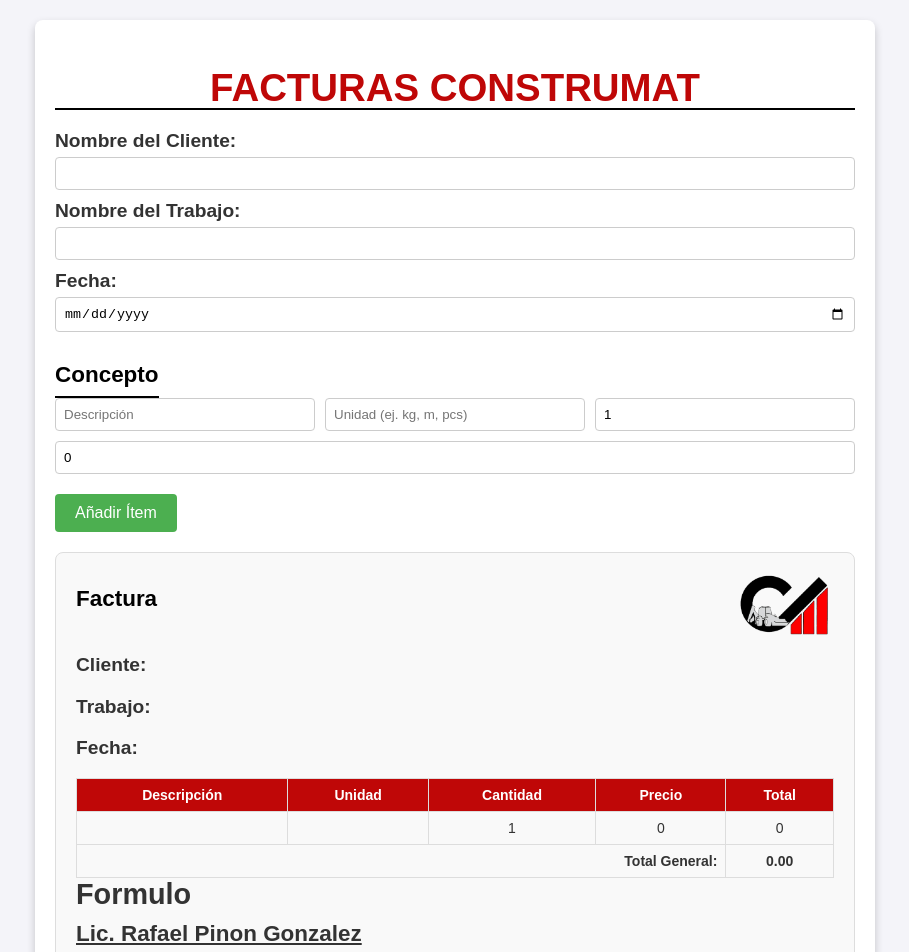
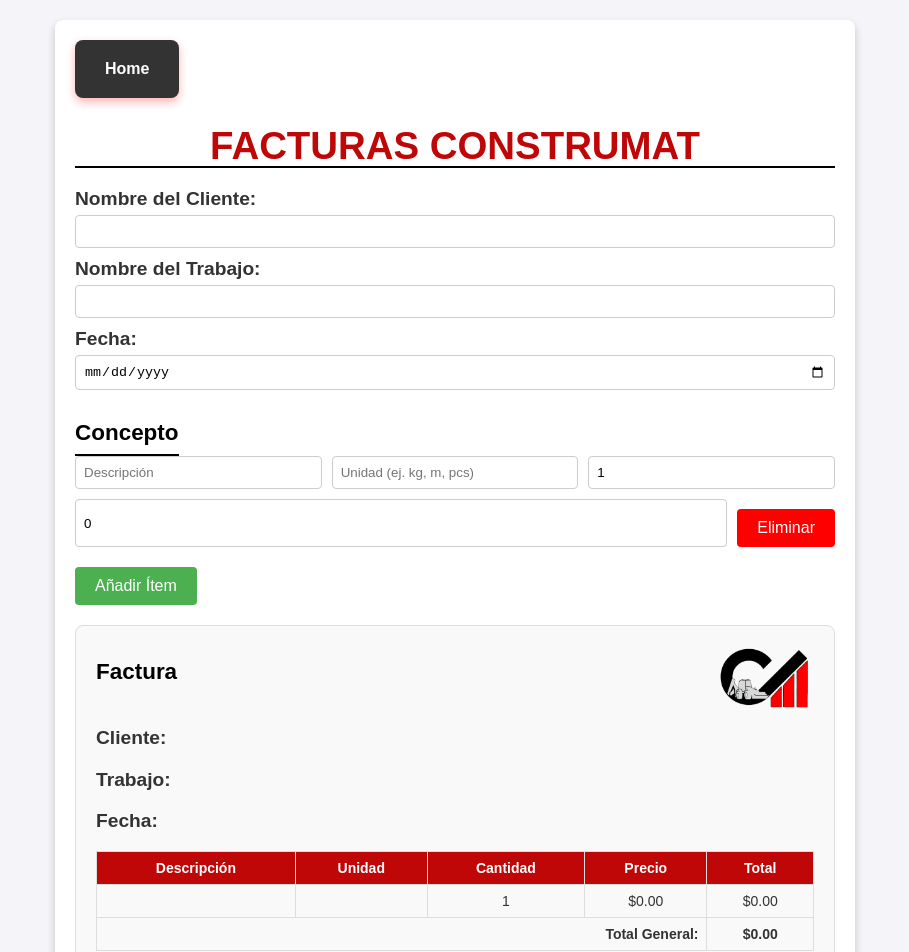
Before and after one commit to Rafa-Pinon/construmat, a React (Vite) app: page /factura in a window 1280 px wide. Shown: the top 952 px of the page, without its empty margins (185-1094 px from the left). Built offline with nearby package versions, Linux system fonts and the light colour scheme.

Commit message:
cambios estilos y funciones

```diff
--- a/src/App.css
+++ b/src/App.css
@@ -1,17 +1,23 @@
-/* Contenedor principal para centrar todo */
+/* Aplicar box-sizing globalmente para asegurar un cálculo correcto del tamaño */
+* {
+  box-sizing: border-box;
+}
+
 body {
   margin: 0px;
   background-color: grey;
 }
+
+/* Contenedor principal */
 .header {
   display: flex;
-  flex-direction: column; /* Apilar los elementos (título y logo) verticalmente */
-  justify-content: flex-start; /* Alinear al inicio (parte superior) */
+  flex-direction: column;
+  justify-content: flex-start;
   align-items: center;
   background-color: grey;
-  height: 100vh; /* Ocupa el 100% de la altura de la pantalla */
-  padding-top: 20px; /* Espacio adicional en la parte superior */
-  box-sizing: border-box; /* Incluye padding en el cálculo del tamaño */
+  height: 100vh;
+  padding-top: 20px;
+  box-sizing: border-box; /* Asegurar que el padding esté incluido en el tamaño */
 }
 
 /* Estilos para el título */
@@ -19,72 +25,76 @@
   text-align: center;
   font-size: 200%;
   color: black;
-  margin-bottom: -30px; /* Espacio entre el título y el logo */
+  margin-bottom: -30px;
 }
 
 /* Estilo para el logo */
+.logoa {
+  margin-top: 50px;
+
+}
 .logoa img {
-  width: 550px; /* Tamaño grande del logo para pantallas grandes */
+  width: 100%;
+  max-width: 550px; /* Máximo tamaño para pantallas grandes */
   height: auto;
-  margin-bottom: 30px; /* Espacio entre el logo y los botones */
+  margin-bottom: 30px;
 }
 
 /* Contenedor para los botones */
 .button-container {
   display: flex;
-  width: 99%; /* Los botones ocuparán todo el ancho */
-  gap: 30px; /* Espacio entre los botones */
-  padding: 0 20px; /* Márgenes laterales para los botones */
-  flex-direction: row; /* Los botones están en fila por defecto */
-  position: absolute;
-  bottom: 0; /* Coloca los botones en la parte inferior en pantallas grandes */
+  width: 99%;
+  gap: 30px;
+  padding: 0 20px;
+  flex-direction: row;
+  margin-top: 5%;
+  /* position: absolute; */
+  /* bottom: 0; */
 
 }
 
 /* Estilos para los botones */
 .factura-button,
 .corte-button {
-  flex: 1; /* Hace que cada botón ocupe el mismo espacio */
-  background-color: #333; /* Fondo oscuro */
+  flex: 1;
+  background-color: #333;
   color: white;
   border: none;
-  height: 50vh; /* Altura del 50% de la pantalla */
-  font-size: 100px;
+  height: 20vh; /* Ajuste de la altura de los botones */
+  font-size: 3rem; /* Tamaño de fuente más pequeño para pantallas grandes */
   font-weight: bold;
   cursor: pointer;
   transition: all 0.3s ease;
   text-align: center;
-  border-radius: 8px; /* Borde redondeado */
+  border-radius: 8px;
+  box-shadow: 0 10px 30px rgba(255, 0, 0, 0.3); /* Sombra rojiza sutil */
 }
 
 .factura-button:hover,
 .corte-button:hover {
-  background-color: #e60000; /* Rojo cuando pasa el mouse */
+  background-color: #e60000;
 }
 
 .factura-button:active,
 .corte-button:active {
-  background-color: #b30000; /* Rojo más oscuro cuando es presionado */
+  background-color: #b30000;
 }
 
 /* Media Queries */
 
 /* Para pantallas pequeñas (teléfonos) */
-/* Media Queries */
-
-/* Para pantallas pequeñas (teléfonos) */
 @media (max-width: 767px) {
   body {
-    background-color: grey; /* Asegura que el fondo sea gris */
+    background-color: grey;
     overflow: hidden; /* Evita el desplazamiento */
   }
 
   .header {
-    padding-top: 10px; /* Menos espacio en la parte superior */
-    justify-content: flex-start; /* Mantén los elementos apilados al inicio */
-    height: 100vh; /* Ocupa el 100% de la altura de la pantalla */
-    overflow: hidden; /* Evita el desplazamiento dentro del header */
-    background-color: grey; /* Fondo gris */
+    padding-top: 10px;
+    justify-content: flex-start;
+    height: 100vh;
+    overflow: hidden;
+    background-color: grey;
   }
 
   .titulo {
@@ -93,23 +103,24 @@
   }
 
   .logoa img {
-    width: 200px; /* Tamaño más pequeño del logo */
+    width: 100%;
+    max-width: 200px; /* Tamaño más pequeño del logo */
     margin-bottom: 30%; /* Espacio ajustado entre el logo y los botones */
   }
 
   .button-container {
-    flex-direction: column; /* Apila los botones verticalmente */
-    gap: 80px; /* Espacio entre los botones */
-    position: relative; /* Cambia la posición para que los botones estén debajo del logo */
-    width: 100%; /* Asegúrate de que los botones ocupen el ancho completo */
-    margin-top: 0; /* Elimina márgenes superiores */
+    flex-direction: column;
+    gap: 80px;
+    position: relative;
+    width: 100%;
+    margin-top: 0;
   }
 
   .factura-button,
   .corte-button {
     height: 20vh; /* Botones más pequeños en pantallas pequeñas */
     font-size: 3rem; /* Tamaño de texto ajustado */
-    border-radius: 5px; /* Borde ligeramente redondeado */
+    border-radius: 5px;
     flex: none; /* Deshabilita el crecimiento automático */
     margin-left: 3px;
     margin-right: 3px;
@@ -117,6 +128,6 @@
 
   .factura-button:hover,
   .corte-button:hover {
-    background-color: red; /* Hover en rojo brillante para móviles */
+    background-color: red;
   }
 }
--- a/src/App.jsx
+++ b/src/App.jsx
@@ -5,7 +5,7 @@
   Route,
   useNavigate,
 } from "react-router-dom"; // Importamos useNavigate
-import logoa from "../src/logo/logo.png";
+import Logo from "../src/logo/logo.png";
 import "./App.css";
 import "./factura.css";
 import "./cortes.css";
@@ -31,7 +31,7 @@
         <h1>CONSTRUMAT</h1>
       </div>
       <div className="logoa">
-        <img src={logoa} alt="Logo" />
+        <img src={Logo} alt="Logo" />
       </div>
       <div className="button-container">
         {/* Usamos las funciones de navegación al hacer clic */}
--- a/src/componentes/cortes.jsx
+++ b/src/componentes/cortes.jsx
@@ -1,4 +1,5 @@
 import React, { useState, useEffect } from "react";
+import { useNavigate } from "react-router-dom"; // Importamos useNavigate para la navegación
 
 function Cortes() {
   const [myIncomes, setMyIncomes] = useState([]);
@@ -25,7 +26,7 @@
     setPartnerIncomes(savedPartnerIncomes);
     setPartnerExpenses(savedPartnerExpenses);
   }, []);
-
+  const navigate = useNavigate(); // Inicializamos el hook navigate
   // Guardar datos en localStorage
   useEffect(() => {
     localStorage.setItem("myIncomes", JSON.stringify(myIncomes));
@@ -121,7 +122,10 @@
     myNetIncome > partnerNetIncome ? (myNetIncome - partnerNetIncome) / 2 : 0;
   const amountToCollectFromPartner =
     partnerNetIncome > myNetIncome ? (partnerNetIncome - myNetIncome) / 2 : 0;
-
+  // Función para navegar al home
+  const goToHome = () => {
+    navigate("/"); // Redirige a la página principal
+  };
   return (
     <div className="container">
       <div className="table-container">
@@ -419,6 +423,9 @@
       <button className="button" onClick={handleClearData}>
         Limpiar Formularios
       </button>
+      <button className="home-button" onClick={goToHome}>
+        Home
+      </button>
     </div>
   );
 }
--- a/src/componentes/factura.jsx
+++ b/src/componentes/factura.jsx
@@ -1,4 +1,5 @@
 import React, { useState } from "react";
+import { useNavigate } from "react-router-dom"; // Importamos useNavigate para la navegación
 import jsPDF from "jspdf";
 import html2canvas from "html2canvas";
 import Logo from "../logo/logo.png";
@@ -9,6 +10,16 @@
     date: "",
     items: [{ description: "", quantity: "1", price: "0", unit: "" }],
   });
+  const navigate = useNavigate(); // Inicializamos el hook navigate
+
+  // Función para formatear el dinero
+  const formatCurrency = (amount) => {
+    return new Intl.NumberFormat("es-MX", {
+      style: "currency",
+      currency: "MXN",
+      minimumFractionDigits: 2,
+    }).format(amount);
+  };
 
   const handleInputChange = (e, index) => {
     const { name, value } = e.target;
@@ -29,6 +40,11 @@
         { description: "", quantity: "1", price: "0", unit: "" },
       ],
     });
+  };
+
+  const deleteItem = (index) => {
+    const items = invoiceData.items.filter((_, i) => i !== index);
+    setInvoiceData({ ...invoiceData, items });
   };
 
   const calculateTotal = () => {
@@ -81,8 +97,17 @@
     }
   };
 
+  // Función para navegar al home
+  const goToHome = () => {
+    navigate("/"); // Redirige a la página principal
+  };
+
   return (
     <div className="app-container">
+      {/* Botón Home */}
+      <button className="home-button" onClick={goToHome}>
+        Home
+      </button>
       <h1 className="title">FACTURAS CONSTRUMAT</h1>
       <form className="form-container">
         <div className="form-group">
@@ -147,6 +172,13 @@
               onBlur={(e) => handleBlur(e, index)}
               onChange={(e) => handleInputChange(e, index)}
             />
+            <button
+              type="button"
+              onClick={() => deleteItem(index)} // Eliminar ítem
+              className="btn btn-delete"
+            >
+              Eliminar
+            </button>
           </div>
         ))}
         <button type="button" onClick={addItem} className="btn btn-add">
@@ -180,8 +212,10 @@
                 <td>{item.description}</td>
                 <td>{item.unit}</td>
                 <td>{item.quantity}</td>
-                <td>{item.price}</td>
-                <td>{item.quantity * item.price || 0}</td>
+                <td>{formatCurrency(item.price)}</td>{" "}
+                {/* Mostrar precio formateado */}
+                <td>{formatCurrency(item.quantity * item.price || 0)}</td>{" "}
+                {/* Mostrar total formateado */}
               </tr>
             ))}
           </tbody>
@@ -194,7 +228,8 @@
                 Total General:
               </td>
               <td style={{ fontWeight: "bold" }}>
-                {calculateTotal().toFixed(2)}
+                {formatCurrency(calculateTotal())}{" "}
+                {/* Total general formateado */}
               </td>
             </tr>
           </tfoot>
--- a/src/factura.css
+++ b/src/factura.css
@@ -76,7 +76,46 @@
   .etiquetasp {
     font-weight: bold;
   }
+  .home-button {
+    /* position: fixed;  */
+    bottom: 20px; /* Espacio desde el fondo */
+    right: 20px; /* Espacio desde el borde derecho */
+    background-color: #333; /* Fondo oscuro */
+    color: white;
+    border: none;
+    padding: 20px 30px; /* Tamaño del botón */
+    font-size: 1rem; /* Tamaño de fuente más pequeño que los otros botones */
+    font-weight: bold;
+    cursor: pointer;
+    transition: all 0.3s ease;
+    border-radius: 8px;
+    box-shadow: 0 4px 10px rgba(255, 0, 0, 0.3); /* Sombra rojiza sutil */
 
+  }
+
+  .home-button:hover {
+    background-color: #e60000; /* Rojo cuando pasa el mouse */
+    box-shadow: 0 6px 15px rgba(255, 0, 0, 0.5); /* Sombra más pronunciada al hacer hover */
+  }
+
+  .home-button:active {
+    background-color: #b30000; /* Rojo más oscuro cuando es presionado */
+    box-shadow: 0 4px 10px rgba(255, 0, 0, 0.7); /* Sombra más fuerte al hacer clic */
+  }
+  .btn-delete {
+    background-color: red;
+    color: white;
+    border: none;
+    padding: 5px 10px;
+    margin-top: 10px;
+    cursor: pointer;
+    font-size: 0.9rem;
+    border-radius: 5px;
+  }
+
+  .btn-delete:hover {
+    background-color: darkred;
+  }
 
   @media (max-width: 768px) {
     .item-group input {
@@ -150,6 +189,9 @@
 
 
   @media (max-width: 768px) {
+    body {
+      overflow: auto;
+    }
     .logo {
       justify-content: space-between;
       gap: 10px;
@@ -161,6 +203,9 @@
   }
 
   @media (max-width: 480px) {
+    body {
+      overflow: auto;
+    }
     .app-container {
       padding: 15px;
 
```
Also changed, not shown: src/cortes.css (+20 -0 lines).
